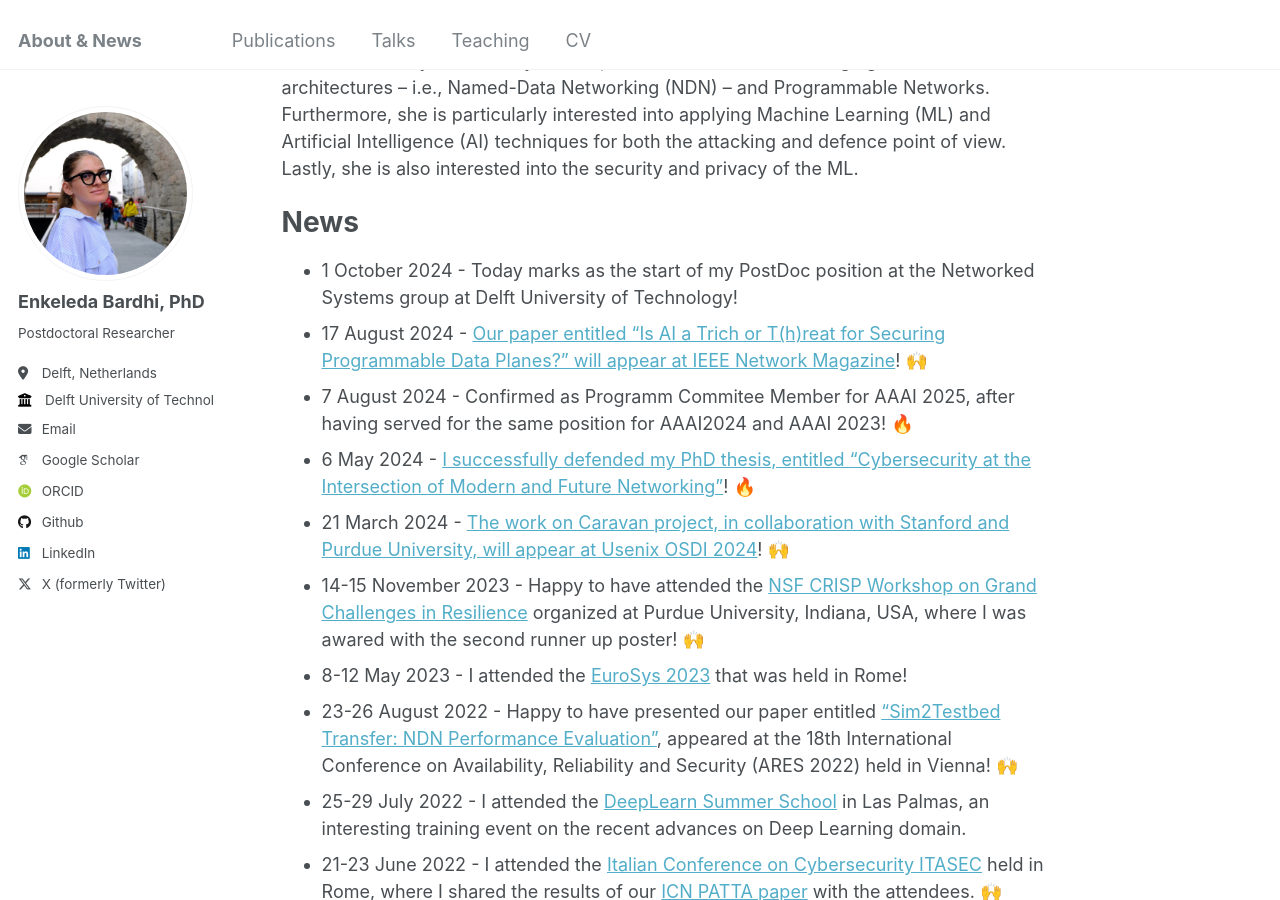
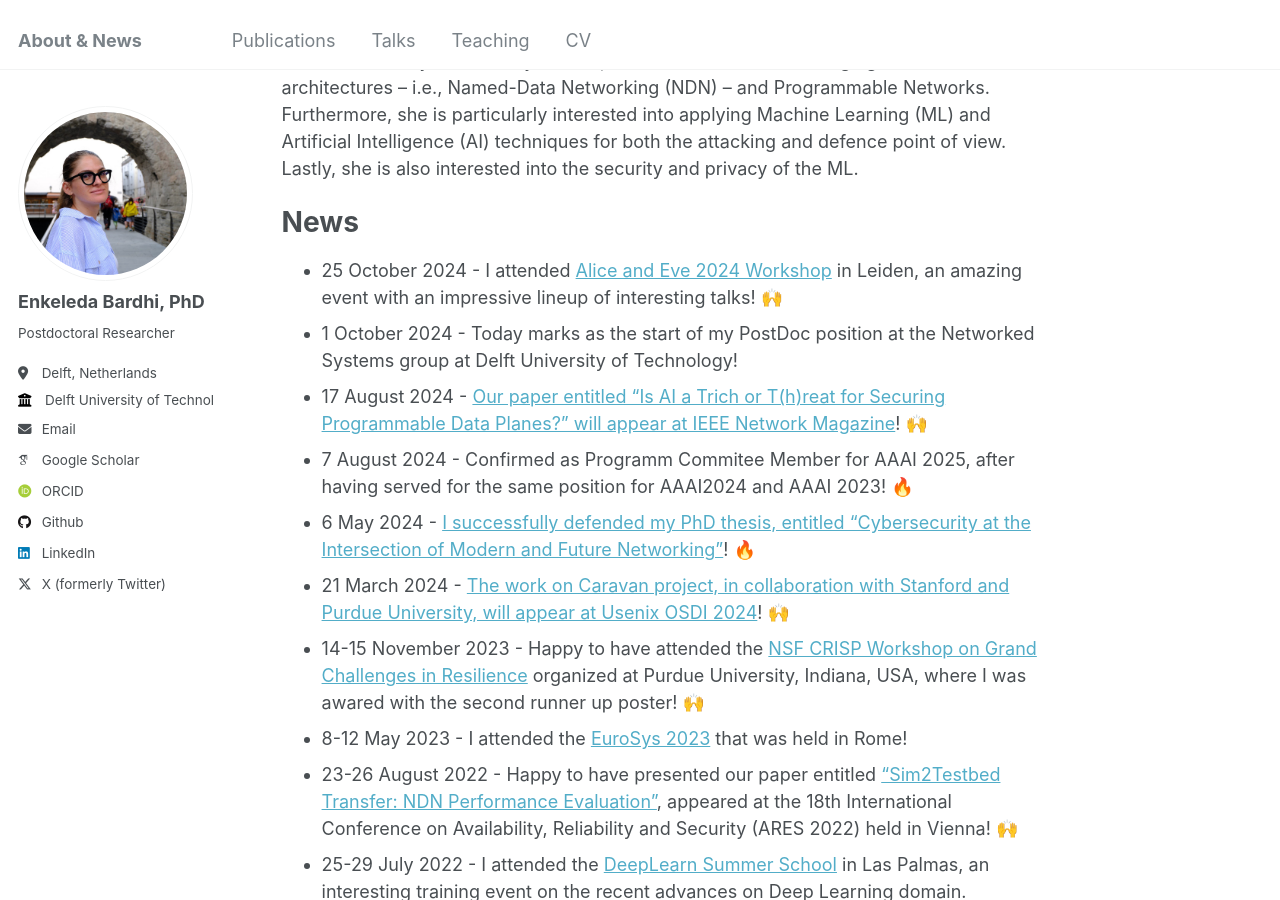
Before and after one commit to bardhienkeleda/bardhienkeleda.github.io, a Jekyll site: the page built from _pages/about.md, in a window 1280 px wide and 900 px high, scrolled down 398 px. Built offline with Jekyll 4.4.1, drawn with Linux system fonts in a browser that asks for light colours; emoji names are drawn with the system emoji font; some web fonts are replaced.

Commit message:
alice and eve workshop

```diff
--- a/_pages/about.md
+++ b/_pages/about.md
@@ -14,6 +14,7 @@ Her main research interest include the Network Security and Privacy, with a part
 
 News
 ======
+- 25 October 2024 - I attended [Alice and Eve 2024 Workshop](https://alice-and-eve.github.io/2024/) in Leiden, an amazing event with an impressive lineup of interesting talks! :raised_hands:
 - 1 October 2024 - Today marks as the start of my PostDoc position at the Networked Systems group at Delft University of Technology!
 - 17 August 2024 - [Our paper entitled "Is AI a Trich or T(h)reat for Securing Programmable Data Planes?" will appear at IEEE Network Magazine](https://ieeexplore.ieee.org/abstract/document/10659323)! :raised_hands:
 - 7 August 2024 - Confirmed as Programm Commitee Member for AAAI 2025, after having served for the same position for AAAI2024 and AAAI 2023! :fire:
```
Also changed, not shown: 1 other file.
